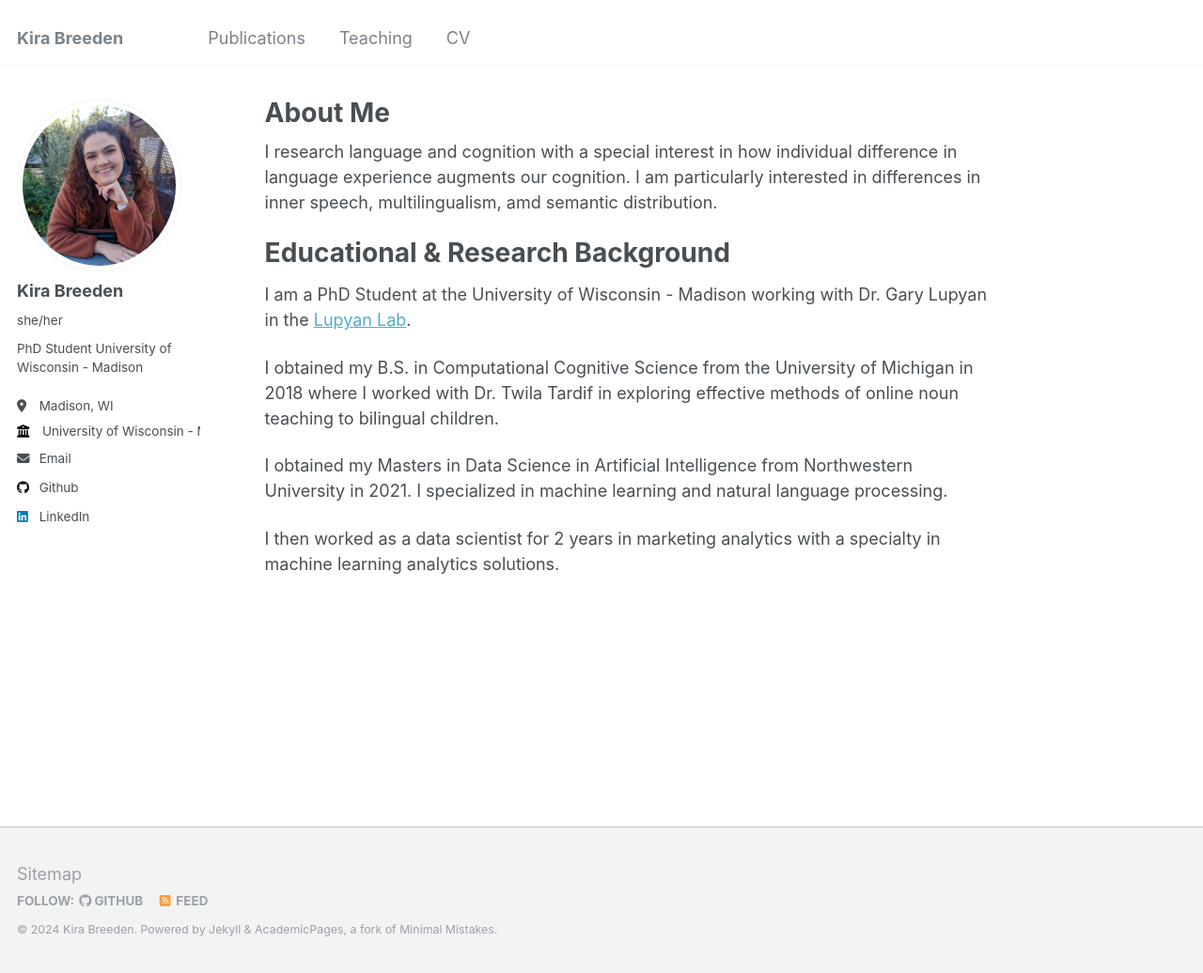
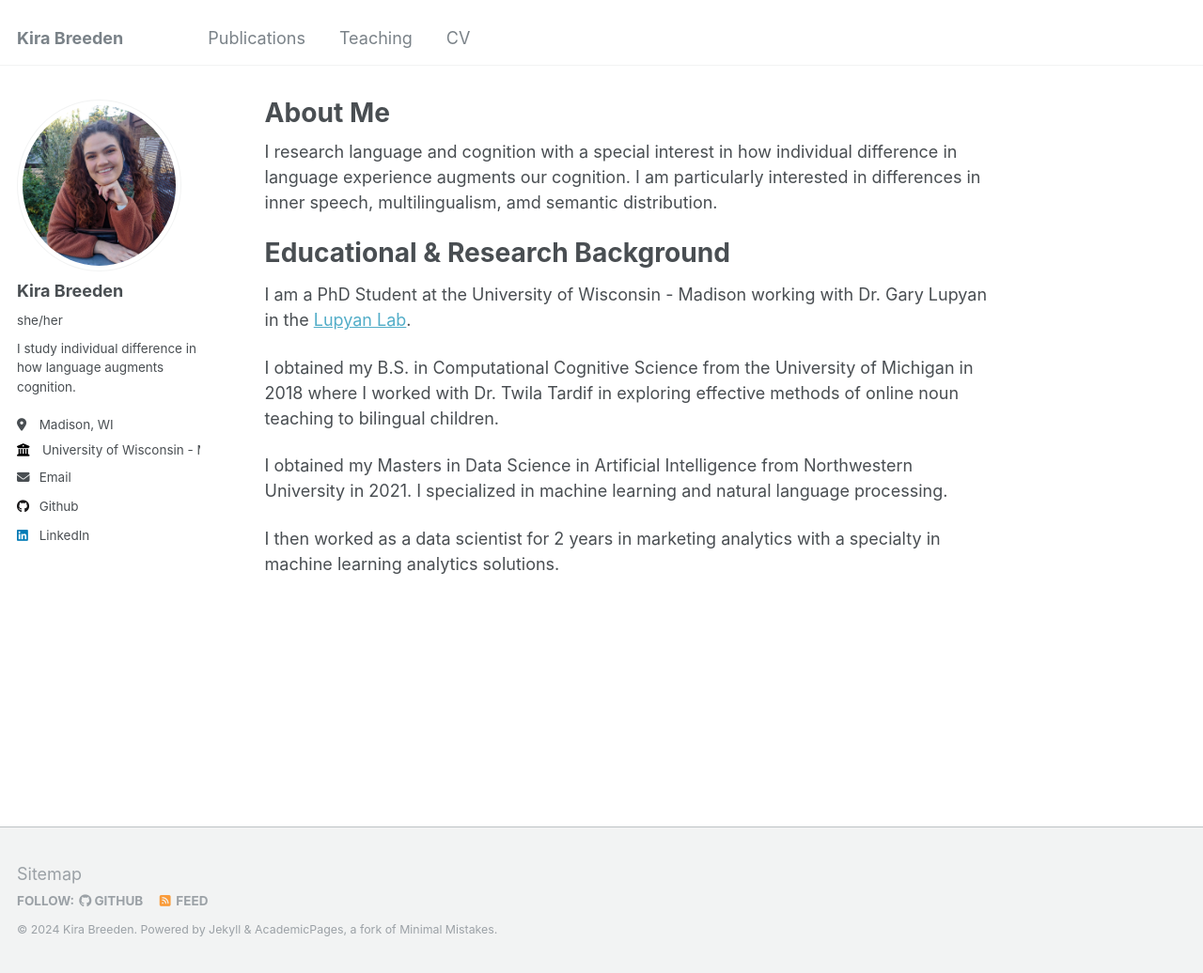
Before and after one commit to kmbreeden21/kmbreeden21.github.io, a Jekyll site: the page built from _pages/about.md, in a window 1280 px wide and 1036 px high. Shown: the whole window at 94% size. Built offline with Jekyll 4.4.1, drawn with Linux system fonts in a browser that asks for light colours.

Commit message:
Update _config.yml

```diff
--- a/_config.yml
+++ b/_config.yml
@@ -24,7 +24,7 @@ author:
   avatar           : "KB_Casual_Headshot.JPG"
   name             : "Kira Breeden"
   pronouns         : "she/her"
-  bio              : "PhD Student University of Wisconsin - Madison"
+  bio              : "I study individual difference in how language augments cognition."
   location         : "Madison, WI"
   employer         : "University of Wisconsin - Madison"
   uri              : # URL
```
